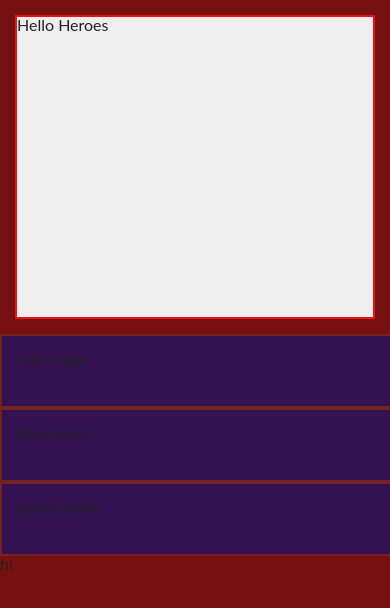
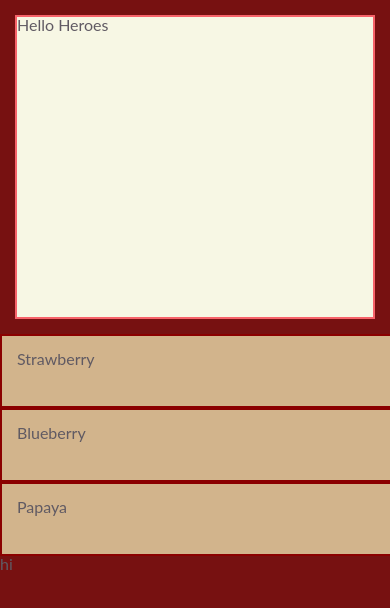
Before and after one commit to BrandonBaris/static_html5, a plain HTML site: page index.html in a window 390 px wide. Shown: the top 608 px of the page. Drawn offline with Linux system fonts and the light colour scheme.

Commit message:
adds some color changes

```diff
--- a/index.html
+++ b/index.html
@@ -9,9 +9,9 @@
 <div id="container">
   <div id="hero"><h1>Hello Heroes</h1></div>
   <ul id="super_heroes">
-    <li class="red">red ranger</li>
-    <li class="blue">blue beard</li>
-    <li class="green">green green</li>
+    <li class="red">Strawberry</li>
+    <li class="blue">Blueberry</li>
+    <li class="green">Papaya</li>
   </ul>
 </div>
   <h1>hi</h1>
--- a/stylesheets/styles.css
+++ b/stylesheets/styles.css
@@ -7,12 +7,13 @@ html{
 body {
   background-color: red;
   font-family: 'Lato',sans-serif;
-  color: #222222;
+  color: #605A63;
 }
 
 #container{
   max-width: 500px;
 }
+
 /* small */
 @media only screen and (max-width: 40em){
   body {
@@ -22,8 +23,8 @@ body {
   #hero{
     height: 300px;
     margin: 15px;
-    background-color: #eeeeee;
-    border: 2px solid #ee1111;
+    background-color: #F7F7E4;
+    border: 2px solid #F7636A;
   }
   #super_heroes{}
   #super_heroes li{
@@ -31,8 +32,8 @@ body {
     margin: 0,15px,0;
     width: 100%;
     padding: 15px;
-    background-color: #341251;
-    border: 2px solid #772222;
+    background-color: tan;
+    border: 2px solid darkred;
   }
 }
 
@@ -40,7 +41,7 @@ body {
 @media only screen and (min-width: 40.063em) and (max-width: 60em){
   #container{}
   body {
-    background-color: #227722;
+    background-color: #89E894 ;
   }
   #hero{
     height: 200px;
@@ -81,7 +82,7 @@ body {
   }
   #hero{
     height: 300px;
-    width: 96%;
+    width: auto;
     margin: 20px;
     background-color: #bbffbb;
     border: none;
```
